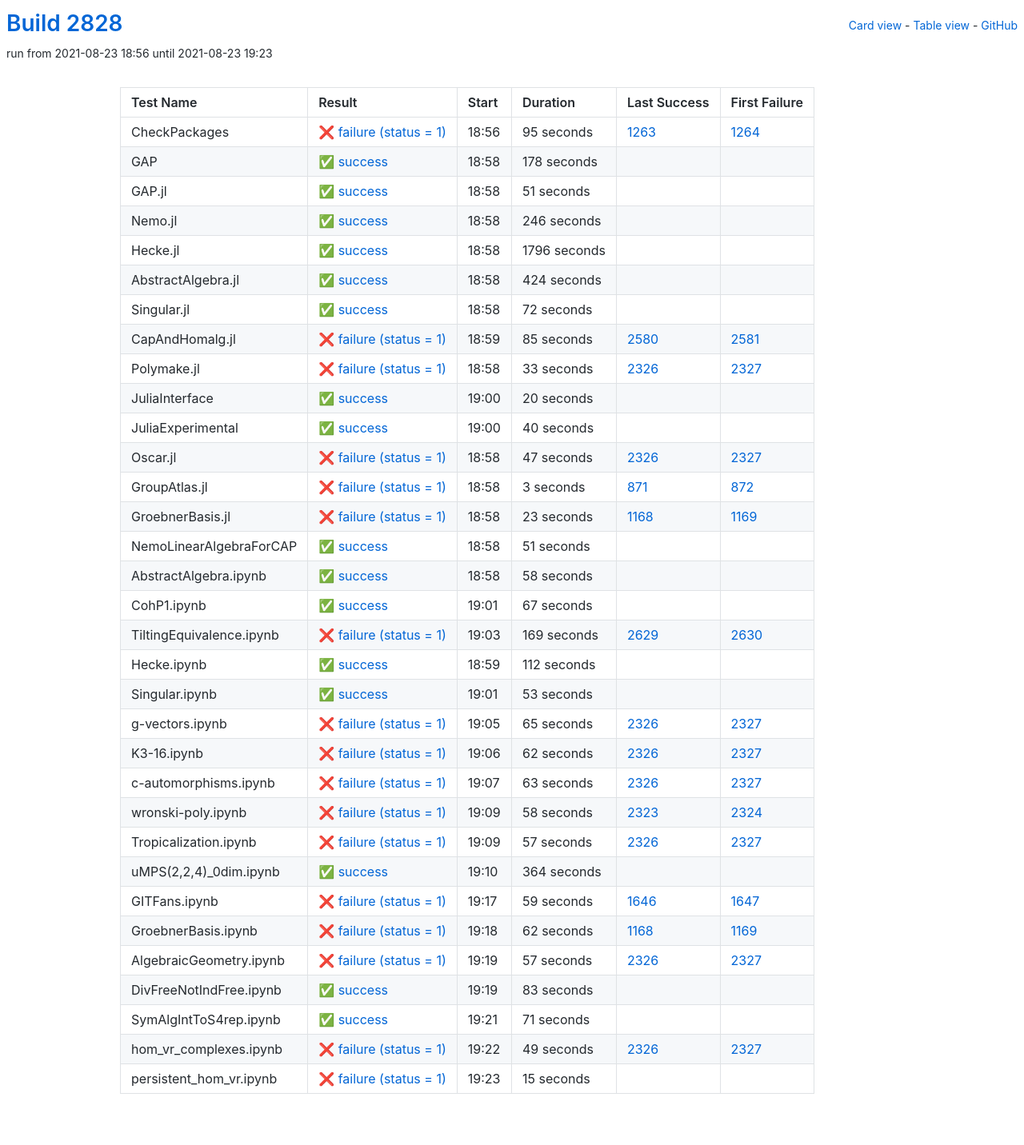
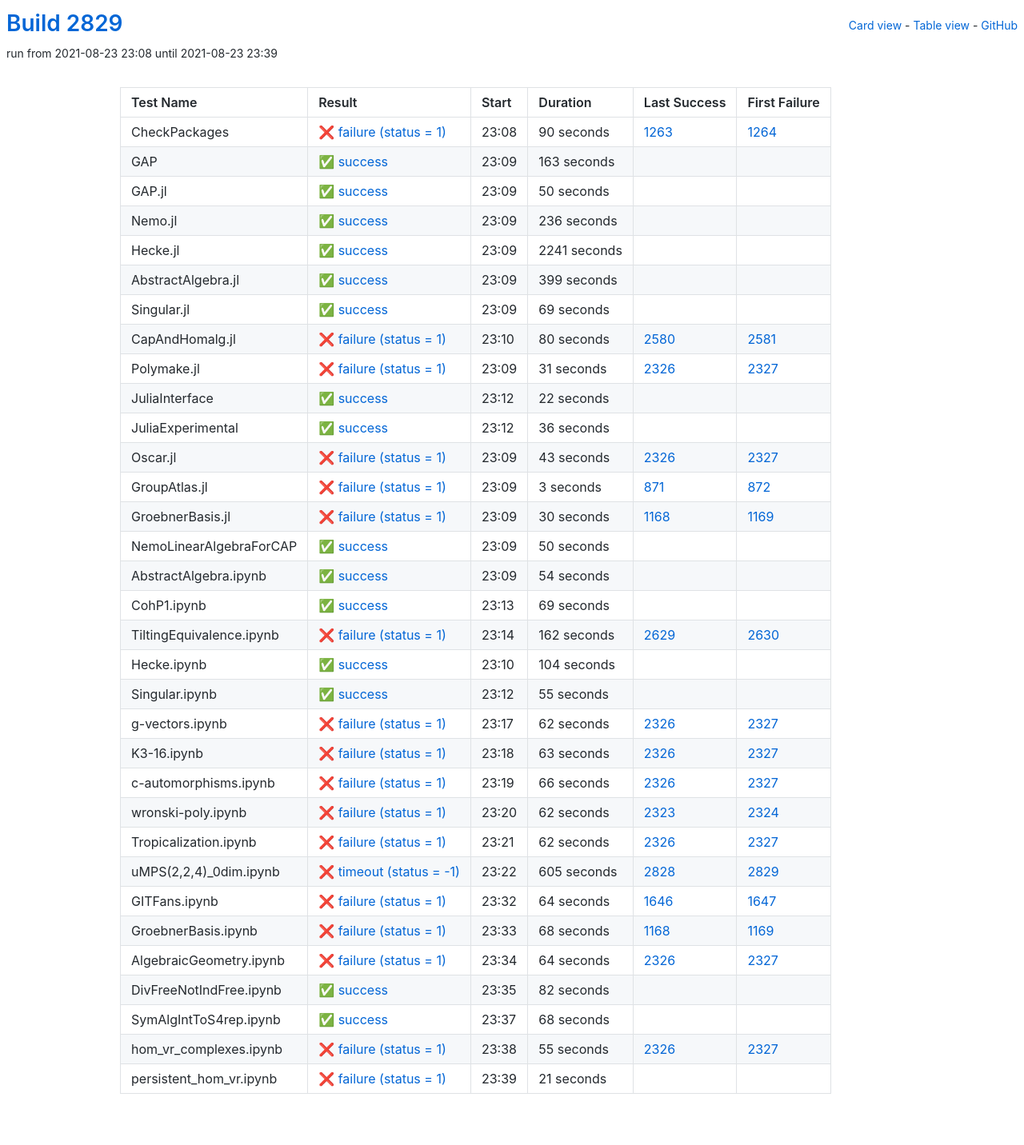
Before and after one commit to oscar-system/oscar-ci-status-stable, a Jekyll site: the page built from table.html, in a window 1280 px wide. Shown: the whole page at 80% size. Built offline with Jekyll 4.4.1, drawn with Linux system fonts in a browser that asks for light colours.

Commit message:
Build #2829

```diff
--- a/_data/ci.yml
+++ b/_data/ci.yml
@@ -1,6 +1,6 @@
 ---
-build: 2828
-build_url: https://oscarci.mathematik.uni-kl.de/job/oscar-stable/2828/
+build: 2829
+build_url: https://oscarci.mathematik.uni-kl.de/job/oscar-stable/2829/
 job: oscar-stable
 organization: oscar-system
 repo: oscar-ci-status-stable
@@ -8,152 +8,152 @@ repourl: https://github.com/oscar-system/oscar-ci-status-stable
 tests:
 - name: CheckPackages
   id: checkpackages
-  log: https://oscarci.mathematik.uni-kl.de/job/oscar-stable/2828/artifact/logs/build-2828/CheckPackages.log
-  start: 2021-08-23 18:56
+  log: https://oscarci.mathematik.uni-kl.de/job/oscar-stable/2829/artifact/logs/build-2829/CheckPackages.log
+  start: 2021-08-23 23:08
   success: false
   exitcode: 1
   status: failure
-  duration: 95
+  duration: 90
   last_success: 1263
   last_success_url: https://oscarci.mathematik.uni-kl.de/job/oscar-stable/1263/
   first_failure: 1264
   first_failure_url: https://oscarci.mathematik.uni-kl.de/job/oscar-stable/1264/
 - name: GAP
   id: gap
-  log: https://oscarci.mathematik.uni-kl.de/job/oscar-stable/2828/artifact/logs/build-2828/GAP.log
-  start: 2021-08-23 18:58
+  log: https://oscarci.mathematik.uni-kl.de/job/oscar-stable/2829/artifact/logs/build-2829/GAP.log
+  start: 2021-08-23 23:09
   success: true
   exitcode: 0
   status: success
-  duration: 178
+  duration: 163
   last_success: false
   last_success_url:
   first_failure: false
   first_failure_url:
 - name: GAP.jl
   id: gap-jl
-  log: https://oscarci.mathematik.uni-kl.de/job/oscar-stable/2828/artifact/logs/build-2828/GAP.jl.log
-  start: 2021-08-23 18:58
+  log: https://oscarci.mathematik.uni-kl.de/job/oscar-stable/2829/artifact/logs/build-2829/GAP.jl.log
+  start: 2021-08-23 23:09
   success: true
   exitcode: 0
   status: success
-  duration: 51
+  duration: 50
   last_success: false
   last_success_url:
   first_failure: false
   first_failure_url:
 - name: Nemo.jl
   id: nemo-jl
-  log: https://oscarci.mathematik.uni-kl.de/job/oscar-stable/2828/artifact/logs/build-2828/Nemo.jl.log
-  start: 2021-08-23 18:58
+  log: https://oscarci.mathematik.uni-kl.de/job/oscar-stable/2829/artifact/logs/build-2829/Nemo.jl.log
+  start: 2021-08-23 23:09
   success: true
   exitcode: 0
   status: success
-  duration: 246
+  duration: 236
   last_success: false
   last_success_url:
   first_failure: false
   first_failure_url:
 - name: Hecke.jl
   id: hecke-jl
-  log: https://oscarci.mathematik.uni-kl.de/job/oscar-stable/2828/artifact/logs/build-2828/Hecke.jl.log
-  start: 2021-08-23 18:58
+  log: https://oscarci.mathematik.uni-kl.de/job/oscar-stable/2829/artifact/logs/build-2829/Hecke.jl.log
+  start: 2021-08-23 23:09
   success: true
   exitcode: 0
   status: success
-  duration: 1796
+  duration: 2241
   last_success: false
   last_success_url:
   first_failure: false
   first_failure_url:
 - name: AbstractAlgebra.jl
   id: abstractalgebra-jl
-  log: https://oscarci.mathematik.uni-kl.de/job/oscar-stable/2828/artifact/logs/build-2828/AbstractAlgebra.jl.log
-  start: 2021-08-23 18:58
+  log: https://oscarci.mathematik.uni-kl.de/job/oscar-stable/2829/artifact/logs/build-2829/AbstractAlgebra.jl.log
+  start: 2021-08-23 23:09
   success: true
   exitcode: 0
   status: success
-  duration: 424
+  duration: 399
   last_success: false
   last_success_url:
   first_failure: false
   first_failure_url:
 - name: Singular.jl
   id: singular-jl
-  log: https://oscarci.mathematik.uni-kl.de/job/oscar-stable/2828/artifact/logs/build-2828/Singular.jl.log
-  start: 2021-08-23 18:58
+  log: https://oscarci.mathematik.uni-kl.de/job/oscar-stable/2829/artifact/logs/build-2829/Singular.jl.log
+  start: 2021-08-23 23:09
   success: true
   exitcode: 0
   status: success
-  duration: 72
+  duration: 69
   last_success: false
   last_success_url:
   first_failure: false
   first_failure_url:
 - name: CapAndHomalg.jl
   id: capandhomalg-jl
-  log: https://oscarci.mathematik.uni-kl.de/job/oscar-stable/2828/artifact/logs/build-2828/CapAndHomalg.jl.log
-  start: 2021-08-23 18:59
+  log: https://oscarci.mathematik.uni-kl.de/job/oscar-stable/2829/artifact/logs/build-2829/CapAndHomalg.jl.log
+  start: 2021-08-23 23:10
   success: false
   exitcode: 1
   status: failure
-  duration: 85
+  duration: 80
   last_success: 2580
   last_success_url: https://oscarci.mathematik.uni-kl.de/job/oscar-stable/2580/
   first_failure: 2581
   first_failure_url: https://oscarci.mathematik.uni-kl.de/job/oscar-stable/2581/
 - name: Polymake.jl
   id: polymake-jl
-  log: https://oscarci.mathematik.uni-kl.de/job/oscar-stable/2828/artifact/logs/build-2828/Polymake.jl.log
-  start: 2021-08-23 18:58
+  log: https://oscarci.mathematik.uni-kl.de/job/oscar-stable/2829/artifact/logs/build-2829/Polymake.jl.log
+  start: 2021-08-23 23:09
   success: false
   exitcode: 1
   status: failure
-  duration: 33
+  duration: 31
   last_success: 2326
   last_success_url: https://oscarci.mathematik.uni-kl.de/job/oscar-stable/2326/
   first_failure: 2327
   first_failure_url: https://oscarci.mathematik.uni-kl.de/job/oscar-stable/2327/
 - name: JuliaInterface
   id: juliainterface
-  log: https://oscarci.mathematik.uni-kl.de/job/oscar-stable/2828/artifact/logs/build-2828/JuliaInterface.log
-  start: 2021-08-23 19:00
+  log: https://oscarci.mathematik.uni-kl.de/job/oscar-stable/2829/artifact/logs/build-2829/JuliaInterface.log
+  start: 2021-08-23 23:12
   success: true
   exitcode: 0
   status: success
-  duration: 20
+  duration: 22
   last_success: false
   last_success_url:
   first_failure: false
   first_failure_url:
 - name: JuliaExperimental
   id: juliaexperimental
-  log: https://oscarci.mathematik.uni-kl.de/job/oscar-stable/2828/artifact/logs/build-2828/JuliaExperimental.log
-  start: 2021-08-23 19:00
+  log: https://oscarci.mathematik.uni-kl.de/job/oscar-stable/2829/artifact/logs/build-2829/JuliaExperimental.log
+  start: 2021-08-23 23:12
   success: true
   exitcode: 0
   status: success
-  duration: 40
+  duration: 36
   last_success: false
   last_success_url:
   first_failure: false
   first_failure_url:
 - name: Oscar.jl
   id: oscar-jl
-  log: https://oscarci.mathematik.uni-kl.de/job/oscar-stable/2828/artifact/logs/build-2828/Oscar.jl.log
-  start: 2021-08-23 18:58
+  log: https://oscarci.mathematik.uni-kl.de/job/oscar-stable/2829/artifact/logs/build-2829/Oscar.jl.log
+  start: 2021-08-23 23:09
   success: false
   exitcode: 1
   status: failure
-  duration: 47
+  duration: 43
   last_success: 2326
   last_success_url: https://oscarci.mathematik.uni-kl.de/job/oscar-stable/2326/
   first_failure: 2327
   first_failure_url: https://oscarci.mathematik.uni-kl.de/job/oscar-stable/2327/
 - name: GroupAtlas.jl
   id: groupatlas-jl
-  log: https://oscarci.mathematik.uni-kl.de/job/oscar-stable/2828/artifact/logs/build-2828/GroupAtlas.jl.log
-  start: 2021-08-23 18:58
+  log: https://oscarci.mathematik.uni-kl.de/job/oscar-stable/2829/artifact/logs/build-2829/GroupAtlas.jl.log
+  start: 2021-08-23 23:09
   success: false
   exitcode: 1
   status: failure
@@ -164,104 +164,92 @@ tests:
   first_failure_url: https://oscarci.mathematik.uni-kl.de/job/oscar-stable/872/
 - name: GroebnerBasis.jl
   id: groebnerbasis-jl
-  log: https://oscarci.mathematik.uni-kl.de/job/oscar-stable/2828/artifact/logs/build-2828/GroebnerBasis.jl.log
-  start: 2021-08-23 18:58
+  log: https://oscarci.mathematik.uni-kl.de/job/oscar-stable/2829/artifact/logs/build-2829/GroebnerBasis.jl.log
+  start: 2021-08-23 23:09
   success: false
   exitcode: 1
   status: failure
-  duration: 23
+  duration: 30
   last_success: 1168
   last_success_url: https://oscarci.mathematik.uni-kl.de/job/oscar-stable/1168/
   first_failure: 1169
   first_failure_url: https://oscarci.mathematik.uni-kl.de/job/oscar-stable/1169/
 - name: NemoLinearAlgebraForCAP
   id: nemolinearalgebraforcap
-  log: https://oscarci.mathematik.uni-kl.de/job/oscar-stable/2828/artifact/logs/build-2828/NemoLinearAlgebraForCAP.log
-  start: 2021-08-23 18:58
+  log: https://oscarci.mathematik.uni-kl.de/job/oscar-stable/2829/artifact/logs/build-2829/NemoLinearAlgebraForCAP.log
+  start: 2021-08-23 23:09
   success: true
   exitcode: 0
   status: success
-  duration: 51
+  duration: 50
   last_success: false
   last_success_url:
   first_failure: false
   first_failure_url:
 - name: AbstractAlgebra.ipynb
   id: abstractalgebra-ipynb
-  log: https://oscarci.mathematik.uni-kl.de/job/oscar-stable/2828/artifact/logs/build-2828/AbstractAlgebra.ipynb.log
-  start: 2021-08-23 18:58
+  log: https://oscarci.mathematik.uni-kl.de/job/oscar-stable/2829/artifact/logs/build-2829/AbstractAlgebra.ipynb.log
+  start: 2021-08-23 23:09
   success: true
   exitcode: 0
   status: success
-  duration: 58
+  duration: 54
   last_success: false
   last_success_url:
   first_failure: false
   first_failure_url:
 - name: CohP1.ipynb
   id: cohp1-ipynb
-  log: https://oscarci.mathematik.uni-kl.de/job/oscar-stable/2828/artifact/logs/build-2828/CohP1.ipynb.log
-  start: 2021-08-23 19:01
+  log: https://oscarci.mathematik.uni-kl.de/job/oscar-stable/2829/artifact/logs/build-2829/CohP1.ipynb.log
+  start: 2021-08-23 23:13
   success: true
   exitcode: 0
   status: success
-  duration: 67
+  duration: 69
   last_success: false
   last_success_url:
   first_failure: false
   first_failure_url:
 - name: TiltingEquivalence.ipynb
   id: tiltingequivalence-ipynb
-  log: https://oscarci.mathematik.uni-kl.de/job/oscar-stable/2828/artifact/logs/build-2828/TiltingEquivalence.ipynb.log
-  start: 2021-08-23 19:03
+  log: https://oscarci.mathematik.uni-kl.de/job/oscar-stable/2829/artifact/logs/build-2829/TiltingEquivalence.ipynb.log
+  start: 2021-08-23 23:14
   success: false
   exitcode: 1
   status: failure
-  duration: 169
+  duration: 162
   last_success: 2629
   last_success_url: https://oscarci.mathematik.uni-kl.de/job/oscar-stable/2629/
   first_failure: 2630
   first_failure_url: https://oscarci.mathematik.uni-kl.de/job/oscar-stable/2630/
 - name: Hecke.ipynb
   id: hecke-ipynb
-  log: https://oscarci.mathematik.uni-kl.de/job/oscar-stable/2828/artifact/logs/build-2828/Hecke.ipynb.log
-  start: 2021-08-23 18:59
+  log: https://oscarci.mathematik.uni-kl.de/job/oscar-stable/2829/artifact/logs/build-2829/Hecke.ipynb.log
+  start: 2021-08-23 23:10
   success: true
   exitcode: 0
   status: success
-  duration: 112
+  duration: 104
   last_success: false
   last_success_url:
   first_failure: false
   first_failure_url:
 - name: Singular.ipynb
   id: singular-ipynb
-  log: https://oscarci.mathematik.uni-kl.de/job/oscar-stable/2828/artifact/logs/build-2828/Singular.ipynb.log
-  start: 2021-08-23 19:01
+  log: https://oscarci.mathematik.uni-kl.de/job/oscar-stable/2829/artifact/logs/build-2829/Singular.ipynb.log
+  start: 2021-08-23 23:12
   success: true
   exitcode: 0
   status: success
-  duration: 53
+  duration: 55
   last_success: false
   last_success_url:
   first_failure: false
   first_failure_url:
 - name: g-vectors.ipynb
   id: g-vectors-ipynb
-  log: https://oscarci.mathematik.uni-kl.de/job/oscar-stable/2828/artifact/logs/build-2828/g-vectors.ipynb.log
-  start: 2021-08-23 19:05
-  success: false
-  exitcode: 1
-  status: failure
-  duration: 65
-  last_success: 2326
-  last_success_url: https://oscarci.mathematik.uni-kl.de/job/oscar-stable/2326/
-  first_failure: 2327
-  first_failure_url: https://oscarci.mathematik.uni-kl.de/job/oscar-stable/2327/
-- name: K3-16.ipynb
-  id: k3-16-ipynb
-  log: https://oscarci.mathematik.uni-kl.de/job/oscar-stable/2828/artifact/logs/build-2828/K3-16.ipynb.log
-  start: 2021-08-23 19:06
+  log: https://oscarci.mathematik.uni-kl.de/job/oscar-stable/2829/artifact/logs/build-2829/g-vectors.ipynb.log
+  start: 2021-08-23 23:17
   success: false
   exitcode: 1
   status: failure
@@ -270,10 +258,10 @@ tests:
   last_success_url: https://oscarci.mathematik.uni-kl.de/job/oscar-stable/2326/
   first_failure: 2327
   first_failure_url: https://oscarci.mathematik.uni-kl.de/job/oscar-stable/2327/
-- name: c-automorphisms.ipynb
-  id: c-automorphisms-ipynb
-  log: https://oscarci.mathematik.uni-kl.de/job/oscar-stable/2828/artifact/logs/build-2828/c-automorphisms.ipynb.log
-  start: 2021-08-23 19:07
+- name: K3-16.ipynb
+  id: k3-16-ipynb
+  log: https://oscarci.mathematik.uni-kl.de/job/oscar-stable/2829/artifact/logs/build-2829/K3-16.ipynb.log
+  start: 2021-08-23 23:18
   success: false
   exitcode: 1
   status: failure
@@ -282,122 +270,134 @@ tests:
   last_success_url: https://oscarci.mathematik.uni-kl.de/job/oscar-stable/2326/
   first_failure: 2327
   first_failure_url: https://oscarci.mathematik.uni-kl.de/job/oscar-stable/2327/
-- name: wronski-poly.ipynb
-  id: wronski-poly-ipynb
-  log: https://oscarci.mathematik.uni-kl.de/job/oscar-stable/2828/artifact/logs/build-2828/wronski-poly.ipynb.log
-  start: 2021-08-23 19:09
+- name: c-automorphisms.ipynb
+  id: c-automorphisms-ipynb
+  log: https://oscarci.mathematik.uni-kl.de/job/oscar-stable/2829/artifact/logs/build-2829/c-automorphisms.ipynb.log
+  start: 2021-08-23 23:19
   success: false
   exitcode: 1
   status: failure
-  duration: 58
+  duration: 66
+  last_success: 2326
+  last_success_url: https://oscarci.mathematik.uni-kl.de/job/oscar-stable/2326/
+  first_failure: 2327
+  first_failure_url: https://oscarci.mathematik.uni-kl.de/job/oscar-stable/2327/
+- name: wronski-poly.ipynb
+  id: wronski-poly-ipynb
+  log: https://oscarci.mathematik.uni-kl.de/job/oscar-stable/2829/artifact/logs/build-2829/wronski-poly.ipynb.log
+  start: 2021-08-23 23:20
+  success: false
+  exitcode: 1
+  status: failure
+  duration: 62
   last_success: 2323
   last_success_url: https://oscarci.mathematik.uni-kl.de/job/oscar-stable/2323/
   first_failure: 2324
   first_failure_url: https://oscarci.mathematik.uni-kl.de/job/oscar-stable/2324/
 - name: Tropicalization.ipynb
   id: tropicalization-ipynb
-  log: https://oscarci.mathematik.uni-kl.de/job/oscar-stable/2828/artifact/logs/build-2828/Tropicalization.ipynb.log
-  start: 2021-08-23 19:09
+  log: https://oscarci.mathematik.uni-kl.de/job/oscar-stable/2829/artifact/logs/build-2829/Tropicalization.ipynb.log
+  start: 2021-08-23 23:21
   success: false
   exitcode: 1
   status: failure
-  duration: 57
+  duration: 62
   last_success: 2326
   last_success_url: https://oscarci.mathematik.uni-kl.de/job/oscar-stable/2326/
   first_failure: 2327
   first_failure_url: https://oscarci.mathematik.uni-kl.de/job/oscar-stable/2327/
 - name: uMPS(2,2,4)_0dim.ipynb
   id: umps-2-2-4-0dim-ipynb
-  log: https://oscarci.mathematik.uni-kl.de/job/oscar-stable/2828/artifact/logs/build-2828/uMPS-2-2-4-_0dim.ipynb.log
-  start: 2021-08-23 19:10
-  success: true
-  exitcode: 0
-  status: success
-  duration: 364
-  last_success: false
-  last_success_url:
-  first_failure: false
-  first_failure_url:
+  log: https://oscarci.mathematik.uni-kl.de/job/oscar-stable/2829/artifact/logs/build-2829/uMPS-2-2-4-_0dim.ipynb.log
+  start: 2021-08-23 23:22
+  success: false
+  exitcode: -1
+  status: timeout
+  duration: 605
+  last_success: 2828
+  last_success_url: https://oscarci.mathematik.uni-kl.de/job/oscar-stable/2828/
+  first_failure: 2829
+  first_failure_url: https://oscarci.mathematik.uni-kl.de/job/oscar-stable/2829/
 - name: GITFans.ipynb
   id: gitfans-ipynb
-  log: https://oscarci.mathematik.uni-kl.de/job/oscar-stable/2828/artifact/logs/build-2828/GITFans.ipynb.log
-  start: 2021-08-23 19:17
+  log: https://oscarci.mathematik.uni-kl.de/job/oscar-stable/2829/artifact/logs/build-2829/GITFans.ipynb.log
+  start: 2021-08-23 23:32
   success: false
   exitcode: 1
   status: failure
-  duration: 59
+  duration: 64
   last_success: 1646
   last_success_url: https://oscarci.mathematik.uni-kl.de/job/oscar-stable/1646/
   first_failure: 1647
   first_failure_url: https://oscarci.mathematik.uni-kl.de/job/oscar-stable/1647/
 - name: GroebnerBasis.ipynb
   id: groebnerbasis-ipynb
-  log: https://oscarci.mathematik.uni-kl.de/job/oscar-stable/2828/artifact/logs/build-2828/GroebnerBasis.ipynb.log
-  start: 2021-08-23 19:18
+  log: https://oscarci.mathematik.uni-kl.de/job/oscar-stable/2829/artifact/logs/build-2829/GroebnerBasis.ipynb.log
+  start: 2021-08-23 23:33
   success: false
   exitcode: 1
   status: failure
-  duration: 62
+  duration: 68
   last_success: 1168
   last_success_url: https://oscarci.mathematik.uni-kl.de/job/oscar-stable/1168/
   first_failure: 1169
   first_failure_url: https://oscarci.mathematik.uni-kl.de/job/oscar-stable/1169/
 - name: AlgebraicGeometry.ipynb
   id: algebraicgeometry-ipynb
-  log: https://oscarci.mathematik.uni-kl.de/job/oscar-stable/2828/artifact/logs/build-2828/AlgebraicGeometry.ipynb.log
-  start: 2021-08-23 19:19
+  log: https://oscarci.mathematik.uni-kl.de/job/oscar-stable/2829/artifact/logs/build-2829/AlgebraicGeometry.ipynb.log
+  start: 2021-08-23 23:34
   success: false
   exitcode: 1
   status: failure
-  duration: 57
+  duration: 64
   last_success: 2326
   last_success_url: https://oscarci.mathematik.uni-kl.de/job/oscar-stable/2326/
   first_failure: 2327
   first_failure_url: https://oscarci.mathematik.uni-kl.de/job/oscar-stable/2327/
 - name: DivFreeNotIndFree.ipynb
   id: divfreenotindfree-ipynb
-  log: https://oscarci.mathematik.uni-kl.de/job/oscar-stable/2828/artifact/logs/build-2828/DivFreeNotIndFree.ipynb.log
-  start: 2021-08-23 19:19
+  log: https://oscarci.mathematik.uni-kl.de/job/oscar-stable/2829/artifact/logs/build-2829/DivFreeNotIndFree.ipynb.log
+  start: 2021-08-23 23:35
   success: true
   exitcode: 0
   status: success
-  duration: 83
+  duration: 82
   last_success: false
   last_success_url:
   first_failure: false
   first_failure_url:
 - name: SymAlgIntToS4rep.ipynb
   id: symalginttos4rep-ipynb
-  log: https://oscarci.mathematik.uni-kl.de/job/oscar-stable/2828/artifact/logs/build-2828/SymAlgIntToS4rep.ipynb.log
-  start: 2021-08-23 19:21
+  log: https://oscarci.mathematik.uni-kl.de/job/oscar-stable/2829/artifact/logs/build-2829/SymAlgIntToS4rep.ipynb.log
+  start: 2021-08-23 23:37
   success: true
   exitcode: 0
   status: success
-  duration: 71
+  duration: 68
   last_success: false
   last_success_url:
   first_failure: false
   first_failure_url:
 - name: hom_vr_complexes.ipynb
   id: hom-vr-complexes-ipynb
-  log: https://oscarci.mathematik.uni-kl.de/job/oscar-stable/2828/artifact/logs/build-2828/hom_vr_complexes.ipynb.log
-  start: 2021-08-23 19:22
+  log: https://oscarci.mathematik.uni-kl.de/job/oscar-stable/2829/artifact/logs/build-2829/hom_vr_complexes.ipynb.log
+  start: 2021-08-23 23:38
   success: false
   exitcode: 1
   status: failure
-  duration: 49
+  duration: 55
   last_success: 2326
   last_success_url: https://oscarci.mathematik.uni-kl.de/job/oscar-stable/2326/
   first_failure: 2327
   first_failure_url: https://oscarci.mathematik.uni-kl.de/job/oscar-stable/2327/
 - name: persistent_hom_vr.ipynb
   id: persistent-hom-vr-ipynb
-  log: https://oscarci.mathematik.uni-kl.de/job/oscar-stable/2828/artifact/logs/build-2828/persistent_hom_vr.ipynb.log
-  start: 2021-08-23 19:23
+  log: https://oscarci.mathematik.uni-kl.de/job/oscar-stable/2829/artifact/logs/build-2829/persistent_hom_vr.ipynb.log
+  start: 2021-08-23 23:39
   success: false
   exitcode: 1
   status: failure
-  duration: 15
+  duration: 21
   last_success: false
   last_success_url:
   first_failure: false
```
Also changed, not shown: README.md.
